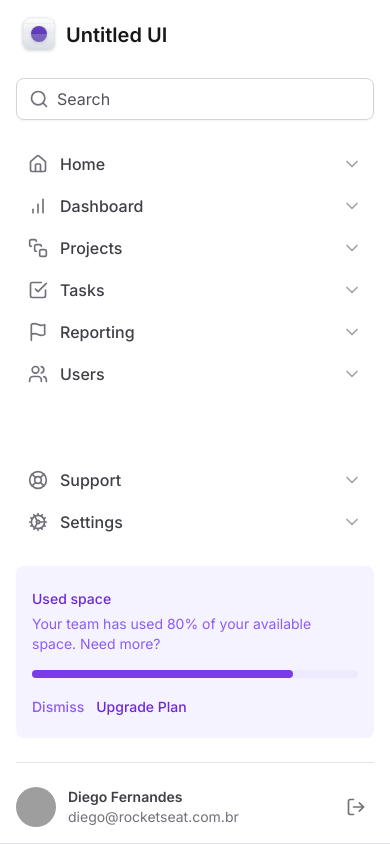
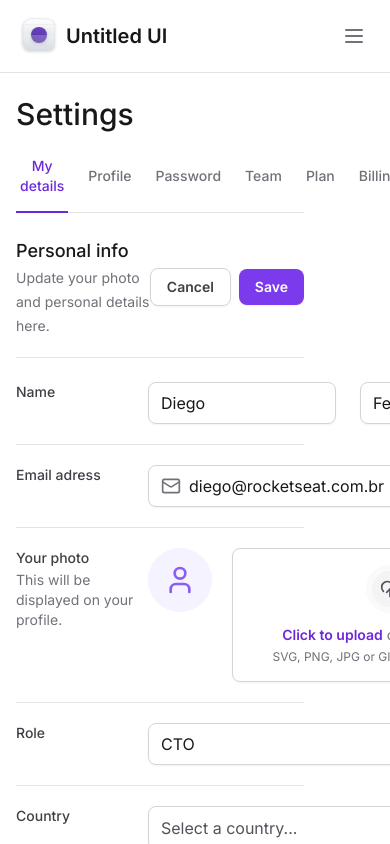
Before and after one commit to MatheusGSantos/Mastering-Tailwind-Rocketseat, a Next.js app: page / in a window 390 px wide. Shown: the top 844 px of the page. Built offline with nearby package versions, Linux system fonts and the light colour scheme; grey boxes are pictures that could not be loaded.

Commit message:
feat: Add responsiveness to Sidebar

```diff
--- a/app/components/Sidebar/index.tsx
+++ b/app/components/Sidebar/index.tsx
@@ -1,28 +1,44 @@
+'use client'
+
+import { Logo } from '@/components/Sidebar/Logo'
 import {
+  Search,
   BarChart,
   CheckSquare,
-  Cog,
   Flag,
   Home,
-  LifeBuoy,
-  Search,
   SquareStack,
   Users,
+  LifeBuoy,
+  Cog,
+  Menu,
 } from 'lucide-react'
-import { Logo } from './Logo'
 import { NavItem } from './NavItem'
 import { UsedSpaceWidget } from './UsedSpaceWidget'
 import { Profile } from './Profile'
-import * as Input from '../Input'
+import * as Collapsible from '@radix-ui/react-collapsible'
+import * as Input from '@/components/Input'
+import { Button } from '../Button'
 
 export function Sidebar() {
   return (
-    <aside className="fixed bottom-0 left-0 right-0 top-0 z-20 flex flex-col gap-6 border-b border-zinc-200 bg-white p-4 lg:relative lg:right-auto lg:w-80 lg:border-r lg:px-5 lg:py-8">
+    <Collapsible.Root className="fixed left-0 right-0 top-0 z-20 flex flex-col gap-6 border-b border-zinc-200 bg-white p-4 data-[state=open]:bottom-0 lg:right-auto  lg:w-80 lg:border-r lg:px-5 lg:py-8 lg:data-[state=closed]:bottom-0">
+      <div className="flex items-center justify-between">
         <Logo />
+        <Collapsible.Trigger asChild className="lg:hidden">
+          <Button variant="ghost">
+            <Menu className="h-6 w-6" />
+          </Button>
+        </Collapsible.Trigger>
+      </div>
 
+      <Collapsible.Content
+        forceMount
+        className="flex flex-1 flex-col gap-6 data-[state=closed]:hidden lg:data-[state=closed]:flex"
+      >
         <Input.Root>
           <Input.Prefix>
-          <Search className="h-5 w-5 text-zinc-500" />
+            <Search className="h-5 w-5 to-zinc-500" />
           </Input.Prefix>
           <Input.Control placeholder="Search" />
         </Input.Root>
@@ -35,6 +51,7 @@
           <NavItem title="Reporting" icon={Flag} />
           <NavItem title="Users" icon={Users} />
         </nav>
+
         <div className="mt-auto flex flex-col gap-6">
           <nav className="space-y-0.5">
             <NavItem title="Support" icon={LifeBuoy} />
@@ -43,9 +60,11 @@
 
           <UsedSpaceWidget />
 
-        <div className="h-px bg-zinc-200"></div>
+          <div className="h-px bg-zinc-200" />
+
           <Profile />
         </div>
-    </aside>
+      </Collapsible.Content>
+    </Collapsible.Root>
   )
 }
--- a/app/layout.tsx
+++ b/app/layout.tsx
@@ -20,7 +20,9 @@
       <body className={inter.className}>
         <div className="grid-cols- grid min-h-screen grid-cols-app">
           <Sidebar />
-          <main className="px-8 pb-12 pt-8">{children}</main>
+          <main className="px-4 pb-12 pt-24 lg:col-start-2 lg:px-8 lg:pt-8">
+            {children}
+          </main>
         </div>
       </body>
     </html>
--- a/package.json
+++ b/package.json
@@ -10,6 +10,7 @@
   },
   "dependencies": {
     "@formkit/auto-animate": "^0.8.2",
+    "@radix-ui/react-collapsible": "^1.0.3",
     "@radix-ui/react-select": "^2.0.0",
     "@radix-ui/react-tabs": "^1.0.4",
     "framer-motion": "^11.1.7",
```
Also changed, not shown: 1 other file (tests, documents, lock files or other folders). Lines whose indentation alone changed are shown as unchanged.
